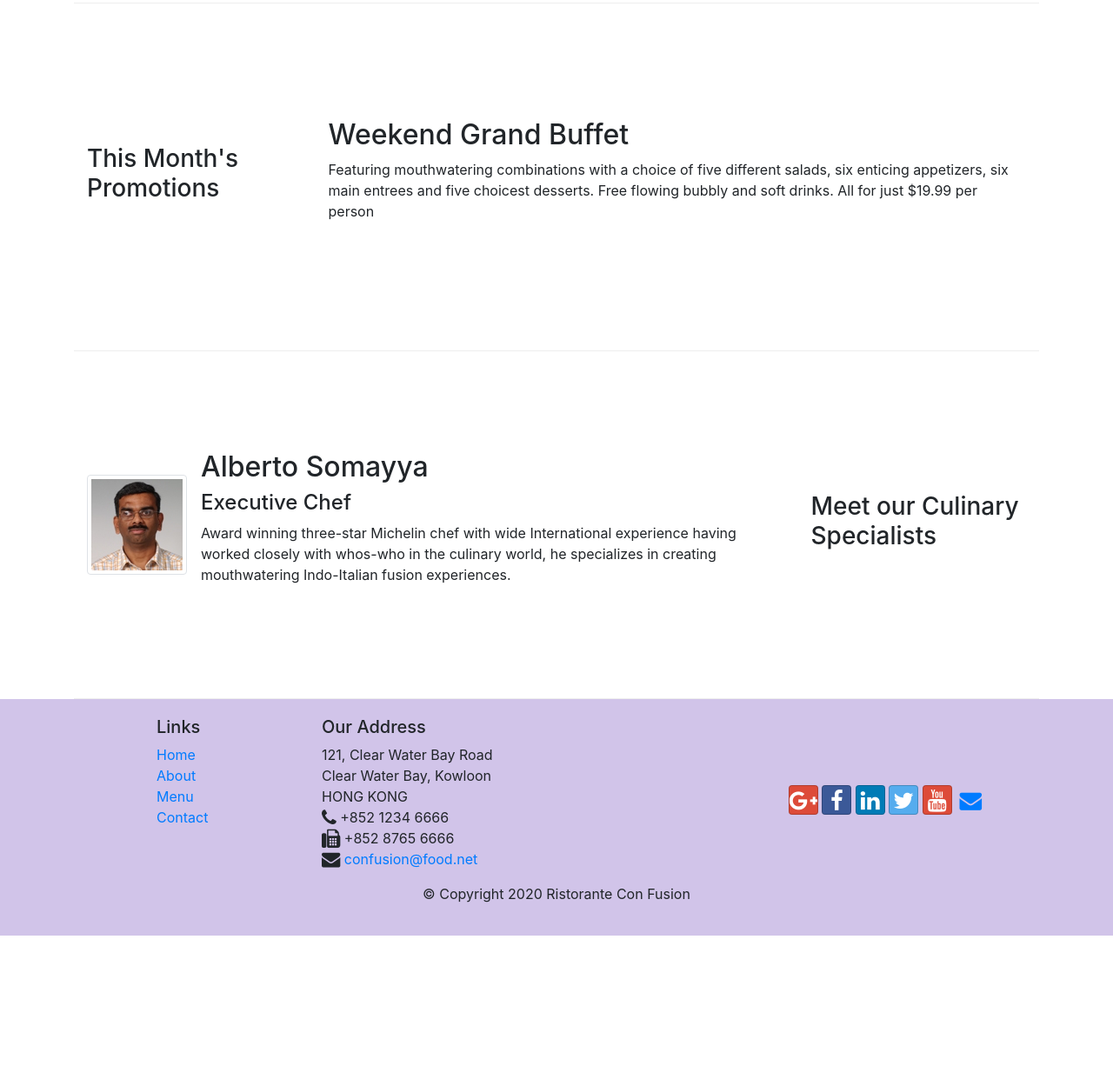
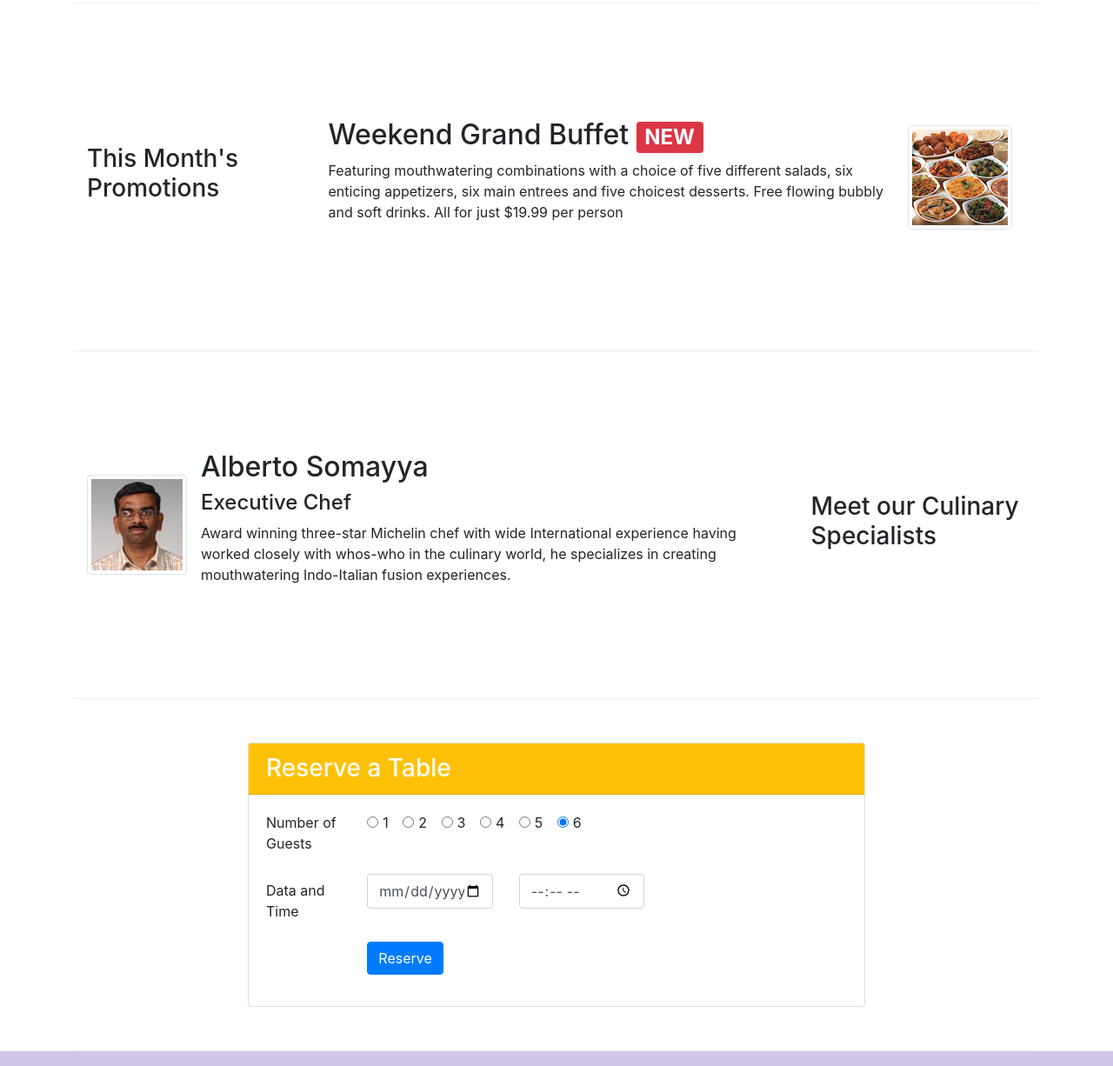
Before and after one commit to seygorin/create-site-style-coursera, a website: page index.html in a window 1280 px wide. Shown: the part 680-1906 px from the top of the page at 87% size. Before the commit the page ends 1756 px from the top, so only its background shows below. Drawn offline with nearby package versions, Linux system fonts and the light colour scheme.

Commit message:
Bootstrap Components

```diff
--- a/index.html
+++ b/index.html
@@ -11,7 +11,7 @@
     <link rel="stylesheet" href="node_modules/bootstrap/dist/css/bootstrap.min.css">
     <link rel="stylesheet" href="node_modules/font-awesome/css/font-awesome.min.css">
     <link rel="stylesheet" href="node_modules/bootstrap-social/bootstrap-social.css">
-    <link rel="stylesheet" href="/css/style.css">
+    <link rel="stylesheet" href="css/style.css">
     <title>Ristorante Con Fusion</title>
    </head>
 
@@ -45,6 +45,11 @@
                 <div class="col-12 col-sm align-self-center">
                     <img src="img/logo.png" class="img-fluid">
                 </div>
+                <div class="col-12 col-sm align-self-center">
+                    <div class="">
+                        <a href="#reserve" class="btn btn-warning btn-sm btn-block" role="button" aria-pressed="true">Reserve Table</a>
+                    </div>
+                </div>
             </div>
         </div>
     </header>
@@ -58,7 +63,7 @@
                 <div class="media">
                     <img class="d-flex mr-3 img-thumbnail align-self-center" src="img/uthappizza.png" alt="uthappizza">
                     <div class="media-body">
-                        <h2 class="mt-0">Uthappizza</h2>
+                        <h2 class="mt-0">Uthappizza <span class="badge badge-danger">HOT</span> <span class="badge badge-pill badge-secondary">$6.66</span></h2>
                         <p class="d-none d-sm-block">A unique combination of Indian Uthappam (pancake) and Italian pizza, topped with Cerignola olives, ripe vine cherry tomatoes, Vidalia onion, Guntur chillies and Buffalo Paneer.</p>
                     </div>
                 </div>
@@ -71,8 +76,13 @@
                 <h3>This Month's Promotions</h3>
             </div>
             <div class="col col-sm col-md">
-                <h2>Weekend Grand Buffet</h2>
-                <p>Featuring mouthwatering combinations with a choice of five different salads, six enticing appetizers, six main entrees and five choicest desserts. Free flowing bubbly and soft drinks. All for just $19.99 per person </p>
+                <div class="media">
+                    <div class="media-body ">
+                        <h2 class="mt-0">Weekend Grand Buffet <span class="badge badge-danger">NEW</span></h2>
+                        <p class="d-none d-sm-block">Featuring mouthwatering combinations with a choice of five different salads, six enticing appetizers, six main entrees and five choicest desserts. Free flowing bubbly and soft drinks. All for just $19.99 per person </p>
+                    </div>
+                    <img class="d-flex mr-3 img-thumbnail align-self-center" src="img/buffet.png" alt="buffet">
+                 </div>
             </div>
         </div>
 
@@ -91,7 +101,83 @@
                 </div>
             </div>
         </div>
+
+        <div class="row row-content justify-content-center">
+            <div class="col-12 col-sm-8 col-md-8 col-lg-8 col-xs-12">
+                <div class="card">
+                    <h3 class="card-header bg-warning text-white" id="reserve">Reserve a Table</h3>
+                    <div class="card-body">
+                        <form>
+                            <div>
+
+                                <div class="form-group">
+                                    <div class="row">
+                                      <legend class="col-form-label col-sm-2 pt-0">Number of Guests</legend>
+                                        <div class="col-sm-10">
+                                            <div class="form-check form-check-inline">
+                                                <input class="form-check-input" type="radio" name="gridRadios" id="gridRadios1" value="option1" checked>
+                                                <label class="form-check-label" for="gridRadios1">
+                                                1
+                                                </label>
+                                            </div>
+                                            <div class="form-check form-check-inline">
+                                                <input class="form-check-input" type="radio" name="gridRadios" id="gridRadios2" value="option2">
+                                                <label class="form-check-label" for="gridRadios2">
+                                                2
+                                                </label>
+                                            </div>
+                                            <div class="form-check form-check-inline">
+                                                <input class="form-check-input" type="radio" name="gridRadios" id="gridRadios3" value="option3" checked>
+                                                <label class="form-check-label" for="gridRadios3">
+                                                3
+                                                </label>
+                                            </div>
+                                            <div class="form-check form-check-inline">
+                                                <input class="form-check-input" type="radio" name="gridRadios" id="gridRadios4" value="option4">
+                                                <label class="form-check-label" for="gridRadios4">
+                                                4
+                                                </label>
+                                            </div>
+                                            <div class="form-check form-check-inline">
+                                                <input class="form-check-input" type="radio" name="gridRadios" id="gridRadios5" value="option5" checked>
+                                                <label class="form-check-label" for="gridRadios5">
+                                                5
+                                                </label>
+                                            </div>
+                                            <div class="form-check form-check-inline">
+                                                <input class="form-check-input" type="radio" name="gridRadios" id="gridRadios6" value="option6" checked>
+                                                <label class="form-check-label" for="gridRadios6">
+                                                6
+                                                </label>
+                                            </div>
+                                        </div>
+                                    </div>
+                                </div>
+
+                                    <div class="form-group row">
+                                         <label for="telnum" class="col-12 col-md-2 col-form-label">Data and Time</label>
+                                    <div class="col-12 col-md-3 col-sm-5 col-xs-7">
+                                         <input type="date" class="form-control" id="date" name="date" placeholder="Date" required>
+                                    </div>
+                                    <div class="col-12 col-md-3 col-sm-5 col-xs-7">
+                                       <input type="time" class="form-control" id="time" name="time" placeholder="Time" required>
+                                    </div>
+                                    </div>
+
+                                    <div class="form-group row">
+                                        <div class="offset-md-2 col-md-10">
+                                            <button type="submit" class="btn btn-primary">Reserve</button>
+                                        </div>
+                                    </div>
+
+                            </div>
+                        </form>
+                    </div>
+                </div>
+            </div>
+        </div>
     </div>
+
 
     <footer class="footer">
         <div class="container">
```
